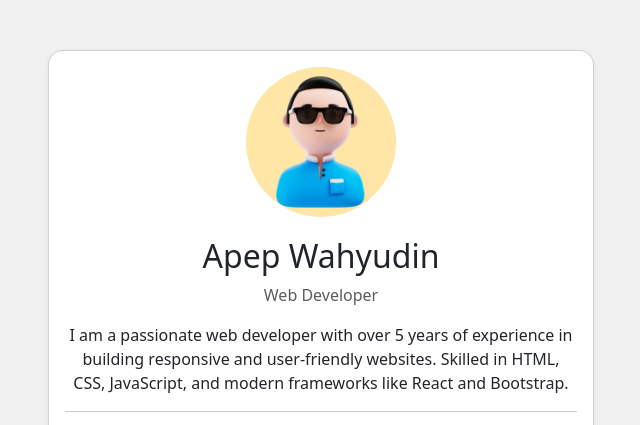
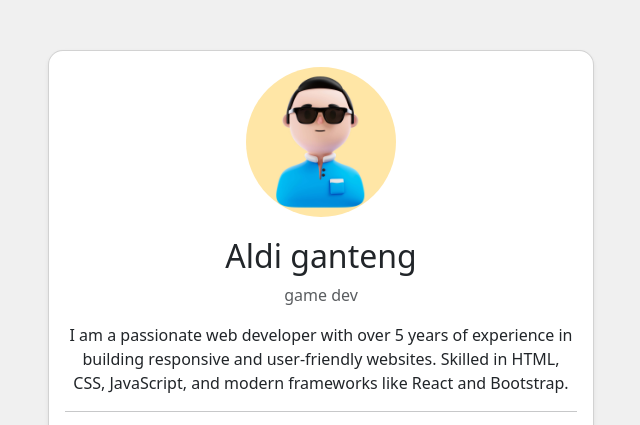
Before and after one commit to RakaGanteng27/ta_aldi_x4, a plain HTML site: page index.html in a window 1280 px wide. Shown: the top 425 px of the page, without its empty margins (319-959 px from the left). Drawn offline with nearby package versions, Linux system fonts and the light colour scheme.

Commit message:
Update index.html

```diff
--- a/index.html
+++ b/index.html
@@ -15,8 +15,8 @@
                 <div class="card shadow-sm">
                     <div class="card-body text-center">
                         <img src="avatar.jpg" alt="Profile Image" class="profile-img">
-                        <h2>Apep Wahyudin</h2>
-                        <p class="text-muted">Web Developer</p>
+                        <h2>Aldi ganteng</h2>
+                        <p class="text-muted">game dev</p>
                         <p>I am a passionate web developer with over 5 years of experience in building responsive and user-friendly websites. Skilled in HTML, CSS, JavaScript, and modern frameworks like React and Bootstrap.
                         </p>
                         <hr>
```
